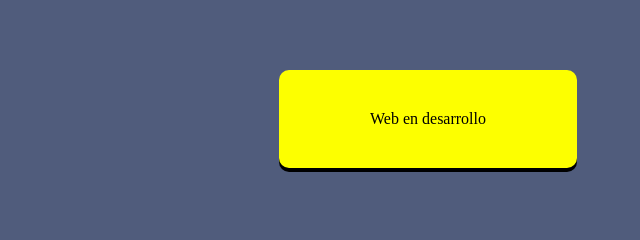
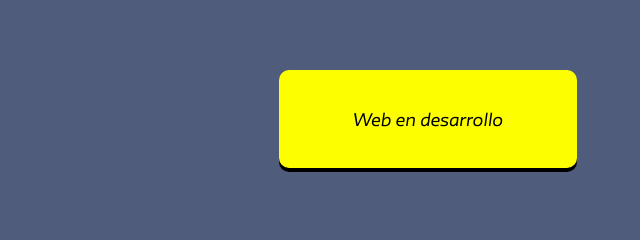
Before and after one commit to Edib-2023-24/proyectoperfecto_pedro, a plain HTML site: page index.html in a window 1280 px wide. Shown: the part 421-661 px from the top of the page, 216-856 px from the left. Drawn offline with Linux system fonts and the light colour scheme; files that its build step writes are made by us from their sources; files whose address does not match are found by name.

Commit message:
cambios tipografia

```diff
--- a/css/style.css
+++ b/css/style.css
@@ -5,16 +5,17 @@ body{
     justify-content: center;
 }
 :root {
-    --fuente-principal: url('.woff2'), url('ruta/a/tu/fuente.woff'), Arial, sans-serif;
-
-    --fuente-secundaria: url('ruta/a/otra/fuente.woff2'), url('ruta/a/otra/fuente.woff'), 'Times New Roman', serif;
+    --colores-amarillo-fuerte: #fdff00;
+    --colores-azul: #505c7c;
+}
+@font-face {
+    font-family: "helvetia";
+    src: url("/fonts/Neue.woff2") format("woff2"), url("/fonts/Neue.woff") format("woff");
+  }
 
 
-        --colores-amarillo-fuerte: #fdff00;
-        --colores-azul: #505c7c;
 
 
-  }
 
 .container{
     width:120rem;
@@ -33,7 +34,7 @@ align-items: center;
 justify-content: center;
 border-radius: .625rem;
 box-shadow:0 4px 0 0 black;
-font-family: var(--fuente-principal);
+font-family: "helvetia";
 
 
 }
```
Also changed, not shown: fonts/Helvetica-Light.woff (deleted), fonts/Helvetica-Light.woff2 (deleted), fonts/Neue.woff (added), fonts/Neue.woff2 (added).
